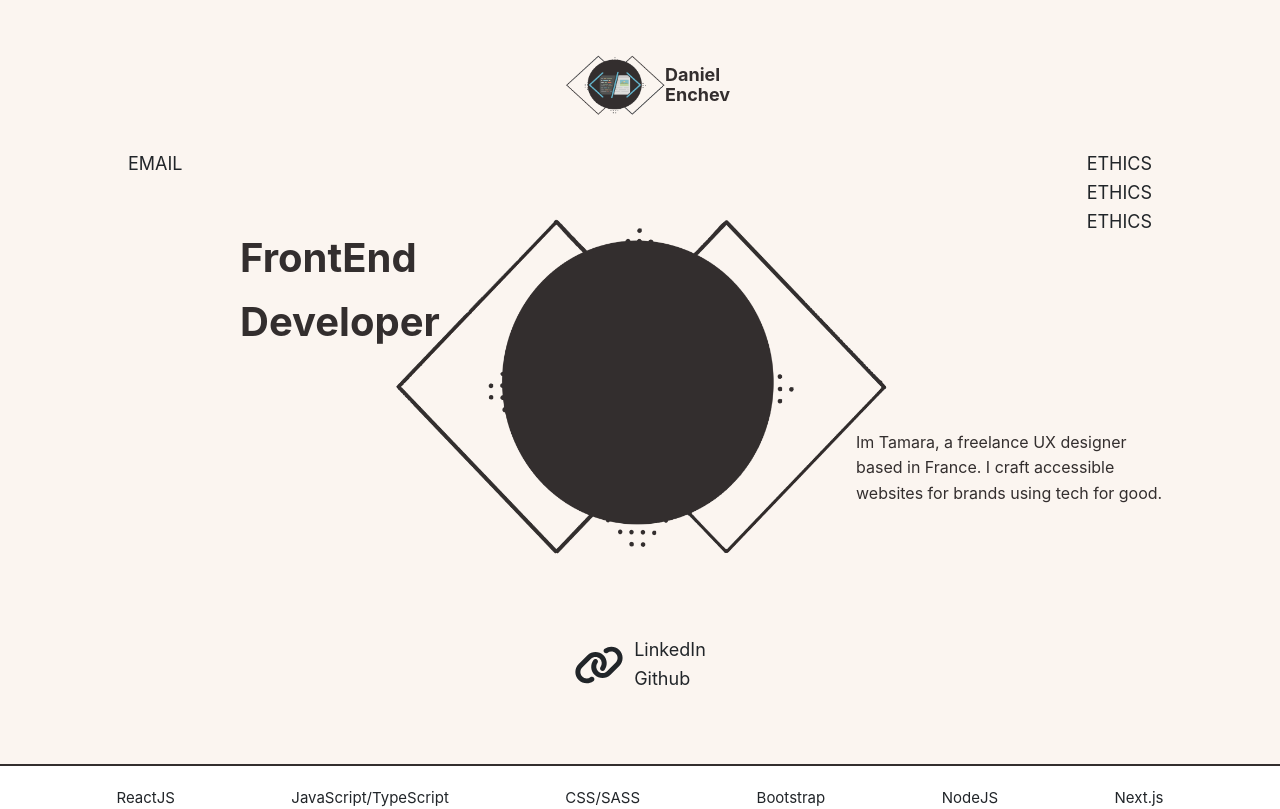
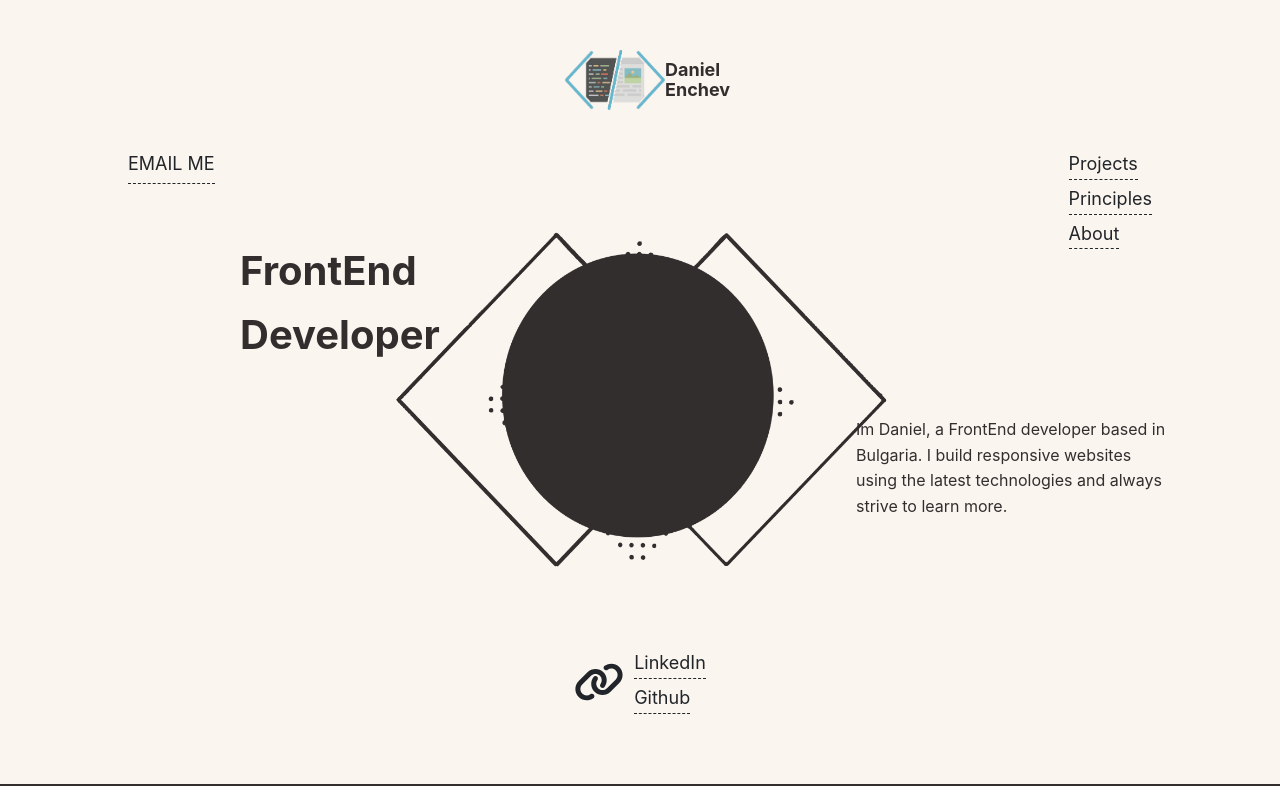
Before and after one commit to danielenchev48/Portfolio, a Next.js app: page / in a window 1280 px wide. Shown: the top 809 px of the page. Built offline with nearby package versions, Linux system fonts and the light colour scheme.

Commit message:
Intro links

```diff
--- /dev/null
+++ b/assets/styles/about.scss
@@ -0,0 +1,20 @@
+.aboutWrapper {
+    padding: 60px 150px;
+
+    .information {
+        display: flex;
+        justify-content: space-around;
+
+        .section {
+            // width: 80%;
+            padding: 20px;
+
+            .header {
+                margin-bottom: 20px;
+                font-size: 30px;
+                font-weight: bold;
+            }
+
+        }
+    }
+}
--- a/assets/styles/global.css
+++ b/assets/styles/global.css
@@ -15,12 +15,12 @@ body {
 }
 
 a {
-    color: #0070f3;
+    color: unset;
     text-decoration: none;
 }
 
 a:hover {
-    text-decoration: underline;
+    /* text-decoration: underline; */
 }
 
 img {
--- a/assets/styles/introSection.scss
+++ b/assets/styles/introSection.scss
@@ -11,7 +11,7 @@
         align-items: center;
 
         .logo {
-            height: 70px;
+            height: 60px;
             width: 100px;
         }
 
@@ -27,9 +27,17 @@
         margin: 150px 10vw 0;
         display: flex;
         justify-content: space-between;
+
+        .navOthers {
+            display: flex;
+            flex-direction: column;
+            align-items: flex-start;
+            gap: 5px;
+
+        }
     }
 
-    .aboutWrapper {
+    .about {
         display: flex;
         margin: 0 auto;
         position: relative;
@@ -72,6 +80,13 @@
         .icon {
             height: 40px;
         }
+
+        .links {
+            display: flex;
+            flex-direction: column;
+            align-items: flex-start;
+            gap: 5px;
+        }
     }
 }
 
@@ -85,3 +100,12 @@
     border-top: solid 2px var(--main-brown);
     border-bottom: solid 2px var(--main-brown);
 }
+
+.link {
+    border-bottom: dashed 1px;
+    display: inline-block;
+
+    &:hover {
+        border-bottom: solid 1px;
+    }
+}
--- /dev/null
+++ b/components/mainPage/about/about.jsx
@@ -0,0 +1,23 @@
+
+
+export default function About() {
+    return <>
+        <div className="aboutWrapper" id="about">
+            <div className="headerTitle">About</div>
+            <div className="information">
+                <div className="section">
+                    <div className="header">Header</div>
+                    <p>Text Text Text Text Text Text Text Text Text Text Text Text Text Text Text Text</p>
+                    <p>Text Text Text Text Text Text Text Text Text Text Text Text Text Text Text Text</p>
+                    <p>Text Text Text Text Text Text Text Text Text Text Text Text Text Text Text Text</p>
+                </div>
+                <div className="section">
+                    <div className="header">Header</div>
+                    <p>Text Text Text Text Text Text Text Text Text Text Text Text Text Text Text Text</p>
+                    <p>Text Text Text Text Text Text Text Text Text Text Text Text Text Text Text Text</p>
+                    <p>Text Text Text Text Text Text Text Text Text Text Text Text Text Text Text Text</p>
+                </div>
+            </div>
+        </div>
+    </>
+}
--- a/components/mainPage/introSection/introSection.jsx
+++ b/components/mainPage/introSection/introSection.jsx
@@ -1,39 +1,41 @@
 import Image from 'next/image';
-import fullLogo from '../../../assets/images/fullLogo.png'
+import logo from '../../../assets/images/logo.png'
 import profile from '../../../assets/images/profile.png'
 import { FontAwesomeIcon } from '@fortawesome/react-fontawesome';
 import { faLink } from '@fortawesome/free-solid-svg-icons';
+import Link from 'next/link';
 
 
 export default function IntroSection() {
     return <>
         <div className='introSection'>
             <div className='myNameSection'>
-                <Image src={fullLogo} alt="myLogo" className='logo' />
+                <Image src={logo} alt="myLogo" className='logo' />
                 <div className='myName'>Daniel Enchev</div>
             </div>
             <nav role='navigation' className='navWrapper'>
-                <div>EMAIL</div>
+                <Link href="mailto:dan.enchev@gmail.com"><span className='link pb-1'>EMAIL ME</span></Link>
                 <div className='navOthers'>
-                    <div>ETHICS</div>
-                    <div>ETHICS</div>
-                    <div>ETHICS</div>
+                    <Link href={'#projects'} className='link'>Projects</Link>
+                    <Link href={'#principles'} className='link'>Principles</Link>
+                    <Link href={'#about'} className='link'>About</Link>
                 </div>
             </nav>
-            <div className='aboutWrapper'>
+            <div className='about'>
                 <div className='title'>
                     FrontEnd Developer
                 </div>
                 <Image src={profile} className='profile' />
                 <div className='info'>
-                    Im Tamara, a freelance UX designer based in France. I craft accessible websites for brands using tech for good.
+                    Im Daniel, a FrontEnd developer based in Bulgaria. I build responsive
+                    websites using the latest technologies and always strive to learn more.
                 </div>
             </div>
             <div className='linksWrapper'>
                 <FontAwesomeIcon icon={faLink} className='icon' />
                 <div className='links'>
-                    <div>LinkedIn</div>
-                    <div>Github</div>
+                    <Link href={'https://www.linkedin.com/in/daniel-enchev-480812299/'} className='link'>LinkedIn</Link>
+                    <Link href={'https://github.com/danielenchev48'} className='link'>Github</Link>
                 </div>
             </div>
         </div>
--- a/components/mainPage/principles/principles.jsx
+++ b/components/mainPage/principles/principles.jsx
@@ -1,7 +1,7 @@
 
 export default function () {
     return <>
-        <div className="principlesWrapper">
+        <div className="principlesWrapper" id="principles">
             <div className="headerTitle">Principles</div>
             <div className="principles">
                 <div>
--- a/components/mainPage/projects/projects.jsx
+++ b/components/mainPage/projects/projects.jsx
@@ -2,7 +2,7 @@ import Link from "next/link";
 
 export default function Projects() {
     return <>
-        <div className="projectsWrapper">
+        <div className="projectsWrapper" id="projects">
             <div className="headerTitle">Header</div>
             <div className="projects">
                 <div className="pContainer">
--- a/src/pages/_app.js
+++ b/src/pages/_app.js
@@ -3,6 +3,7 @@ import '../../assets/styles/global.css';
 import '../../assets/styles/introSection.scss';
 import '../../assets/styles/principles.scss';
 import '../../assets/styles/projects.scss';
+import '../../assets/styles/about.scss';
 
 
 export default function App({ Component, props }) {
--- a/src/pages/index.jsx
+++ b/src/pages/index.jsx
@@ -7,11 +7,9 @@ import Principles from '../../components/mainPage/principles/principles';
 import Skills from '../../components/mainPage/technologies/skills';
 import Projects from '../../components/mainPage/projects/projects';
 import Methods from '../../components/mainPage/technologies/methods';
+import About from '../../components/mainPage/about/about';
 
 
-function Header({ title }) {
-    return <h1>{title ? title : 'Default title'}</h1>;
-}
 
 function MainPage() {
     return (
@@ -25,6 +23,7 @@ function MainPage() {
             <Skills />
             <Projects />
             <Methods />
+            <About />
         </>
     );
 }
```
